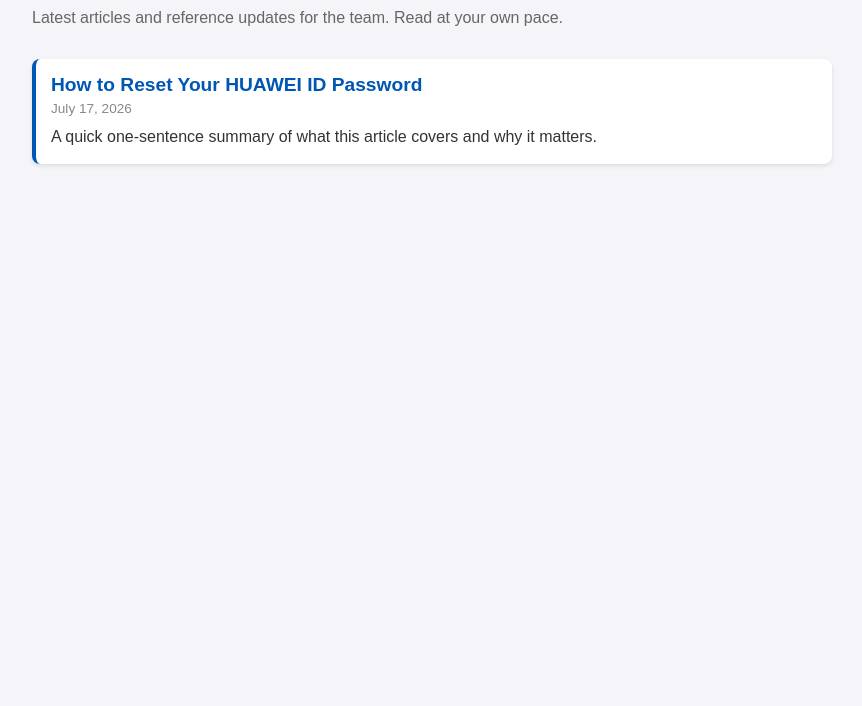
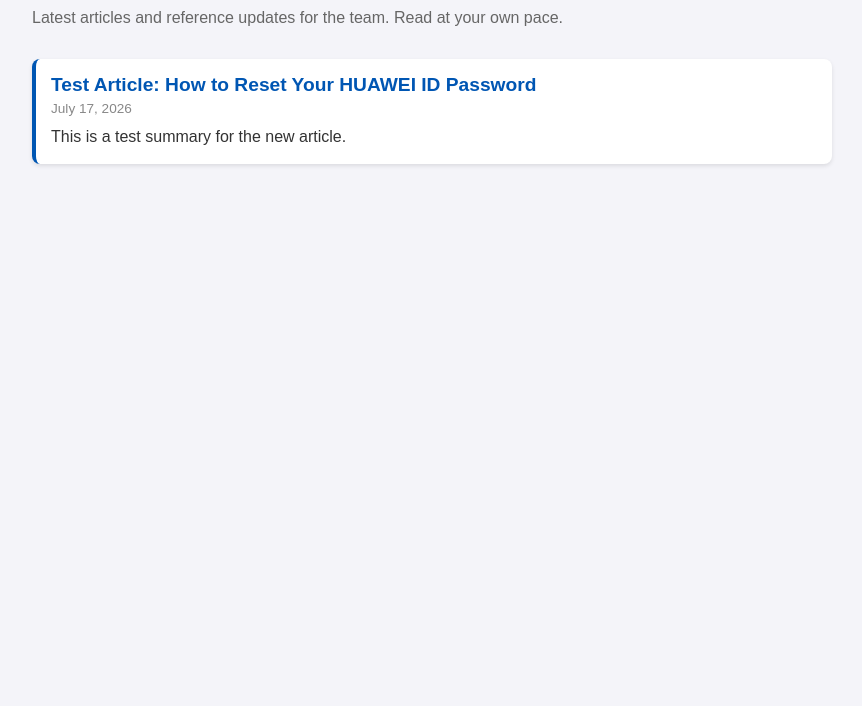
Before and after one commit to waleed0-blip/knowledge-hub, a plain HTML site: page index.html in a window 1280 px wide. Shown: the part 94-800 px from the top of the page, without its empty margins (208-1070 px from the left). Drawn offline with Linux system fonts and the light colour scheme.

Commit message:
Update index.html

```diff
--- a/index.html
+++ b/index.html
@@ -17,9 +17,9 @@
 
   <!-- COPY FROM HERE TO ADD A NEW ARTICLE -->
   <div class="card">
-    <a href="https://consumer-tkb.huawei.com/weknow/index.html#!a/detail.html?contextNo=en-us16100357" target="_blank">How to Reset Your HUAWEI ID Password</a>
+    <a href="https://consumer-tkb.huawei.com/weknow/index.html#!a/detail.html?contextNo=en-us16100357" target="_blank">Test Article: How to Reset Your HUAWEI ID Password</a>
     <div class="date">July 17, 2026</div>
-    <p>A quick one-sentence summary of what this article covers and why it matters.</p>
+    <p>This is a test summary for the new article.</p>
   </div>
   <!-- STOP COPYING HERE -->
 
```
